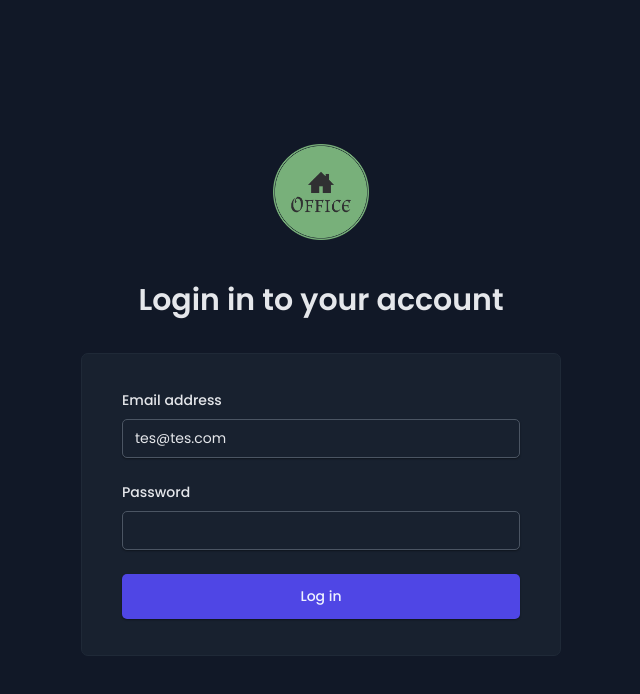
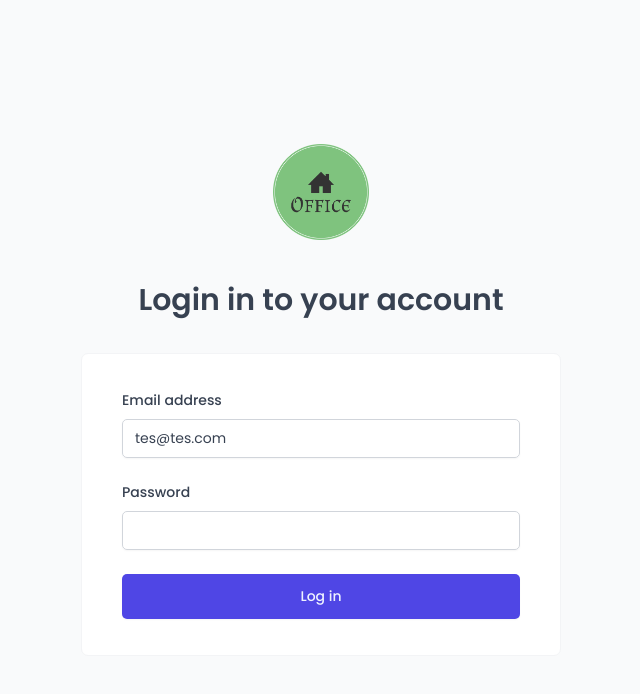
Before and after one commit to rmalldt/react-bnb-backoffice, a React (Vite) app: page /login in a window 1280 px wide. Shown: the top 694 px of the page, without its empty margins (319-959 px from the left). Built offline with nearby package versions, Linux system fonts and the light colour scheme; a web font is replaced by a local one.

Commit message:
Tweaked styles for Uploader, ButtonIcon and ErroFallback components. Dark mode setup as per existing user preference

```diff
--- a/src/data/Uploader.jsx
+++ b/src/data/Uploader.jsx
@@ -1,11 +1,12 @@
 import { useState } from 'react';
 import { isFuture, isPast, isToday } from 'date-fns';
 import supabase from '../services/supabase';
-import Button from '../styles/Button';
+import * as S from '../styles';
 import { subtractDates } from '../utils/helpers';
 import { bookings } from './data-bookings';
 import { cabins } from './data-cabins';
 import { guests } from './data-guests';
+import styled from 'styled-components';
 
 // Postgresql array indexing starts with 1
 async function deleteGuests() {
@@ -100,6 +101,24 @@ async function createBookings() {
   if (error) console.log(error.message);
 }
 
+const UploaderDiv = styled.div`
+  margin-top: auto;
+  background-color: var(--color-indigo-100);
+  color: var(--color-grey-900);
+  padding: 20px;
+  border-radius: 5px;
+  text-align: center;
+
+  display: flex;
+  flex-direction: column;
+  gap: 12px;
+`;
+
+const UploaderButton = styled(S.Button)`
+  width: 18rem;
+  height: 3.2rem;
+`;
+
 function Uploader() {
   const [isLoading, setIsLoading] = useState(false);
 
@@ -126,27 +145,19 @@ function Uploader() {
   }
 
   return (
-    <div
-      style={{
-        marginTop: 'auto',
-        backgroundColor: 'var(--color-indigo-100)',
-        color: 'var(--color-grey-900)',
-        padding: '8px',
-        borderRadius: '5px',
-        textAlign: 'center',
-        display: 'flex',
-        flexDirection: 'column',
-        gap: '8px',
-      }}
-    >
+    <UploaderDiv>
       <h4>SAMPLE DATA</h4>
-      <Button $size="small" onClick={uploadAll} disabled={isLoading}>
+      <UploaderButton $size="small" onClick={uploadAll} disabled={isLoading}>
         Upload ALL
-      </Button>
-      <Button $size="small" onClick={uploadBookings} disabled={isLoading}>
+      </UploaderButton>
+      <UploaderButton
+        $size="small"
+        onClick={uploadBookings}
+        disabled={isLoading}
+      >
         Upload bookings ONLY
-      </Button>
-    </div>
+      </UploaderButton>
+    </UploaderDiv>
   );
 }
 
--- a/src/features/bookings/BookingDetail.jsx
+++ b/src/features/bookings/BookingDetail.jsx
@@ -8,6 +8,7 @@ import { useCheckout } from '../check-in-out/useCheckout';
 import { useDeleteBooking } from './useDeleteBooking';
 import Modal from '../../ui/Modal';
 import ConfirmDelete from '../../ui/ConfirmDelete';
+import Empty from '../../ui/Empty';
 
 const HeadingGroupDiv = styled.div`
   display: flex;
@@ -24,6 +25,8 @@ function BookingDetail() {
   const navigate = useNavigate();
 
   if (isLoading) return <S.Spinner />;
+
+  if (!booking) return <Empty resourceName="booking" />;
 
   const { id: bookingId, status } = booking;
 
--- a/src/features/context/DarkModeContext.jsx
+++ b/src/features/context/DarkModeContext.jsx
@@ -9,7 +9,10 @@ DarkModeProvider.propTypes = {
 const DarkModeContext = createContext();
 
 function DarkModeProvider({ children }) {
-  const [isDarkMode, setIsDarkMode] = useLocalStorageState(true, 'isDarkMode');
+  const [isDarkMode, setIsDarkMode] = useLocalStorageState(
+    window.matchMedia('(prefers-color-scheme: dark)').matches,
+    'isDarkMode'
+  );
 
   function toggleDarkMode() {
     setIsDarkMode(isDark => !isDark);
--- a/src/styles/ButtonIcon.jsx
+++ b/src/styles/ButtonIcon.jsx
@@ -1,4 +1,4 @@
-import styled from "styled-components";
+import styled from 'styled-components';
 
 const ButtonIcon = styled.button`
   background: none;
@@ -14,7 +14,7 @@ const ButtonIcon = styled.button`
   & svg {
     width: 2.2rem;
     height: 2.2rem;
-    color: var(--color-brand-600);
+    color: var(--color-brand-500);
   }
 `;
 
--- a/src/styles/GlobalStyles.js
+++ b/src/styles/GlobalStyles.js
@@ -4,45 +4,7 @@ import { createGlobalStyle } from 'styled-components';
 const GlobalStyles = createGlobalStyle`
 :root {
   /* Default mode */
-  &, &.dark-mode{
-    --color-grey-0: #18212f;
-    --color-grey-50: #111827;
-    --color-grey-100: #1f2937;
-    --color-grey-200: #374151;
-    --color-grey-300: #4b5563;
-    --color-grey-400: #6b7280;
-    --color-grey-500: #9ca3af;
-    --color-grey-600: #d1d5db;
-    --color-grey-700: #e5e7eb;
-    --color-grey-800: #f3f4f6;
-    --color-grey-900: #f9fafb;
-
-    --color-blue-100: #075985;
-    --color-blue-700: #e0f2fe;
-    --color-green-100: #166534;
-    --color-green-700: #dcfce7;
-    --color-yellow-100: #854d0e;
-    --color-yellow-700: #fef9c3;
-    --color-silver-100: #374151;
-    --color-silver-700: #f3f4f6;
-    --color-indigo-100: #3730a3;
-    --color-indigo-700: #e0e7ff;
-
-    --color-red-100: #fee2e2;
-    --color-red-700: #b91c1c;
-    --color-red-800: #991b1b;
-
-    --backdrop-color: rgba(0, 0, 0, 0.3);
-
-    --shadow-sm: 0 1px 2px rgba(0, 0, 0, 0.4);
-    --shadow-md: 0px 0.6rem 2.4rem rgba(0, 0, 0, 0.3);
-    --shadow-lg: 0 2.4rem 3.2rem rgba(0, 0, 0, 0.4);
-
-    --image-grayscale: 10%;
-    --image-opacity: 90%;
-}
-
-&.light-mode {
+  &, &.light-mode {
     /* Grey */
     --color-grey-0: #fff;
     --color-grey-50: #f9fafb;
@@ -82,6 +44,44 @@ const GlobalStyles = createGlobalStyle`
     --image-grayscale: 0;
     --image-opacity: 100%;
   }
+
+  &.dark-mode{
+    --color-grey-0: #18212f;
+    --color-grey-50: #111827;
+    --color-grey-100: #1f2937;
+    --color-grey-200: #374151;
+    --color-grey-300: #4b5563;
+    --color-grey-400: #6b7280;
+    --color-grey-500: #9ca3af;
+    --color-grey-600: #d1d5db;
+    --color-grey-700: #e5e7eb;
+    --color-grey-800: #f3f4f6;
+    --color-grey-900: #f9fafb;
+
+    --color-blue-100: #075985;
+    --color-blue-700: #e0f2fe;
+    --color-green-100: #166534;
+    --color-green-700: #dcfce7;
+    --color-yellow-100: #854d0e;
+    --color-yellow-700: #fef9c3;
+    --color-silver-100: #374151;
+    --color-silver-700: #f3f4f6;
+    --color-indigo-100: #3730a3;
+    --color-indigo-700: #e0e7ff;
+
+    --color-red-100: #fee2e2;
+    --color-red-700: #b91c1c;
+    --color-red-800: #991b1b;
+
+    --backdrop-color: rgba(0, 0, 0, 0.3);
+
+    --shadow-sm: 0 1px 2px rgba(0, 0, 0, 0.4);
+    --shadow-md: 0px 0.6rem 2.4rem rgba(0, 0, 0, 0.3);
+    --shadow-lg: 0 2.4rem 3.2rem rgba(0, 0, 0, 0.4);
+
+    --image-grayscale: 10%;
+    --image-opacity: 90%;
+}
 
   /* Indigo */
   --color-brand-50: #eef2ff;
--- a/src/ui/Empty.jsx
+++ b/src/ui/Empty.jsx
@@ -1,11 +1,26 @@
 import PropTypes from 'prop-types';
+import styled from 'styled-components';
+import * as S from '../styles';
 
 Empty.propTypes = {
   resourceName: PropTypes.string,
 };
 
+const EmptyDiv = styled.div`
+  height: 100vh;
+  background-color: var(--color-grey-50);
+  display: flex;
+  align-items: center;
+  justify-content: center;
+  padding: 4.8rem;
+`;
+
 function Empty({ resourceName }) {
-  return <p>No {resourceName} could be found.</p>;
+  return (
+    <EmptyDiv>
+      <S.Heading as="h2">No {resourceName} could be found.</S.Heading>
+    </EmptyDiv>
+  );
 }
 
 export default Empty;
--- a/src/ui/ErrorFallback.jsx
+++ b/src/ui/ErrorFallback.jsx
@@ -18,7 +18,6 @@ const ErrorFallbackDiv = styled.main`
 `;
 
 const ErrorBoxDiv = styled.div`
-  /* Box */
   background-color: var(--color-grey-0);
   border: 1px solid var(--color-grey-100);
   border-radius: var(--border-radius-md);
```
